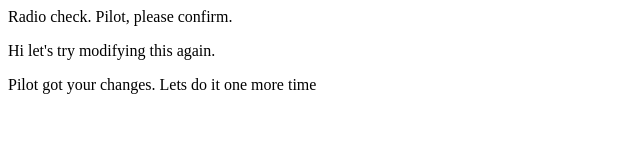
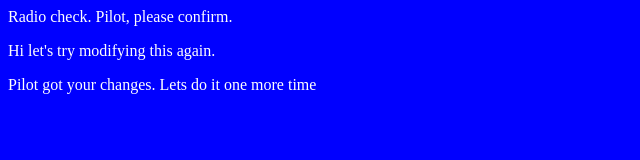
Before and after one commit to Arasee236/Communication-log, a plain HTML site: page index.html in a window 1280 px wide. Shown: the whole page, without its empty margins (0-640 px from the left). Drawn offline with Linux system fonts and the light colour scheme.

Commit message:
Aarsi added style.css

```diff
--- a/index.html
+++ b/index.html
@@ -1,4 +1,7 @@
 <html>
+    <head>
+        <link rel="stylesheet" type="text/css" href="style.css">
+     </head>
    <body>
       <p>Radio check. Pilot, please confirm.</p>
       <p>Hi let's try modifying this again.</p>
--- /dev/null
+++ b/style.css
@@ -0,0 +1,4 @@
+body {
+    color: white;
+    background-color: blue;
+}
```
